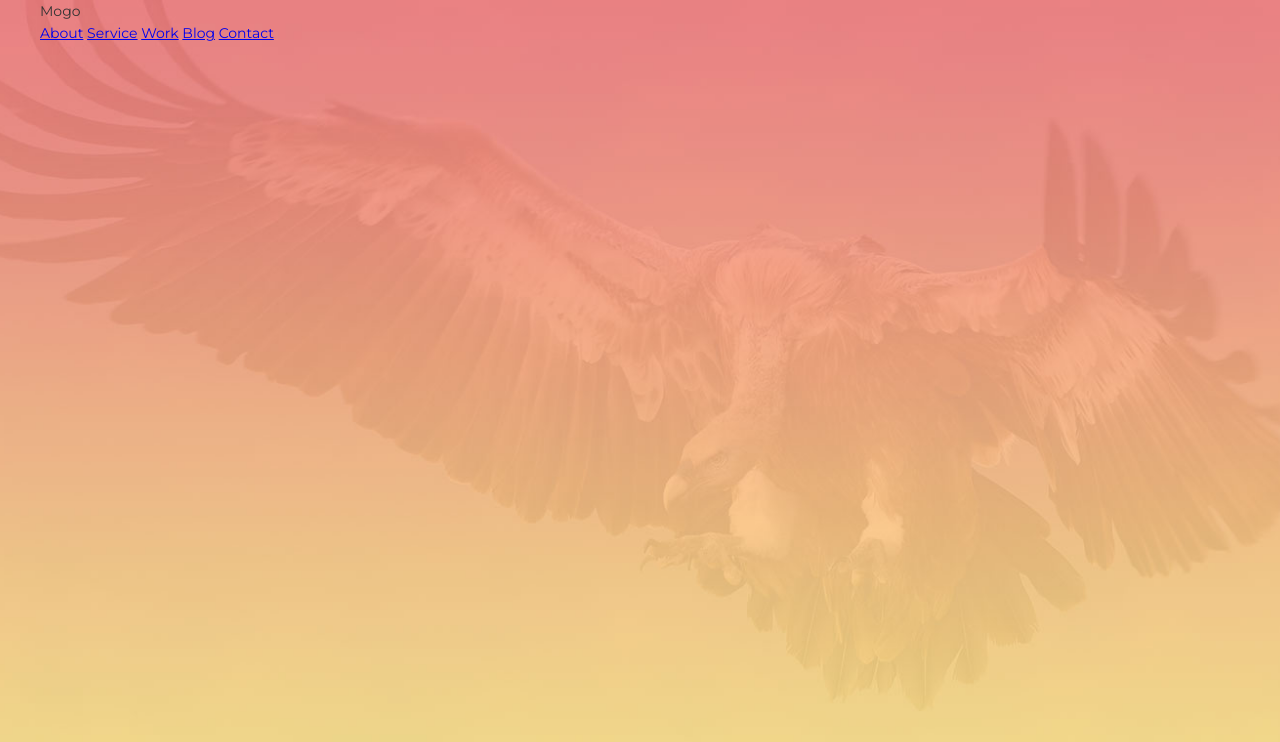
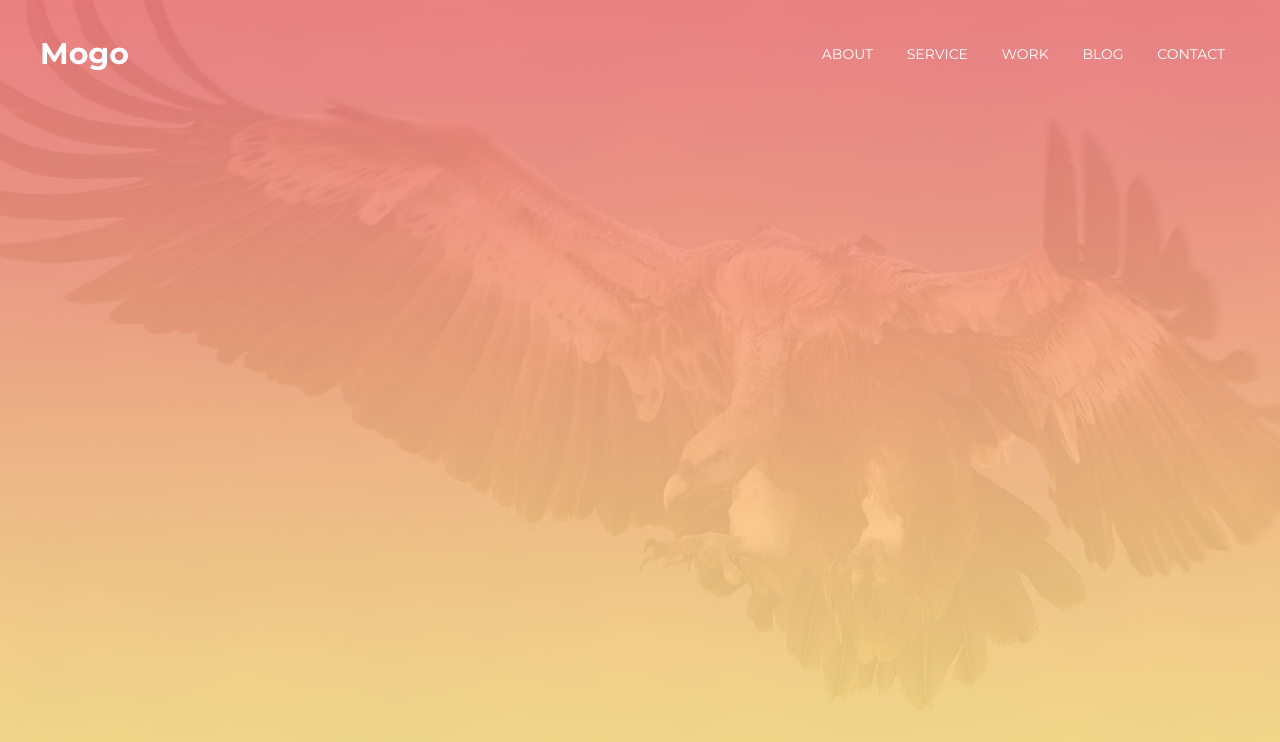
Before and after one commit to fonrabe/Mogo, a plain HTML site: page index.html in a window 1280 px wide. Drawn offline with Linux system fonts and the light colour scheme.

Commit message:
Заголовок и навигация

```diff
--- a/assets/css/style.css
+++ b/assets/css/style.css
@@ -36,9 +36,67 @@ h1, h2, h3, h4, h5, h6 {
 
 .header {
     position: absolute;
+    padding-top: 30px;
     width: 100%;
     top: 0;
     left: 0;
     right: 0;
     z-index: 100;
 }
+
+.header__inner {
+    display: flex;
+    justify-content: space-between;     /* элементы по разные стороны блока */
+    align-items: center;
+}
+
+.header__logo {
+    font-size: 30px;
+    font-weight: 700;
+    color: #fff;
+}
+
+/* Nav */
+
+.nav {
+    font-size: 14 px;
+    text-transform: uppercase;
+}
+
+.nav__link {
+    display: inline-block;  /* элементы в строку */
+    vertical-align: top;
+    margin: 0 15px;         /* расстояние между элементами */
+    position: relative;
+
+    color: #fff;
+    text-decoration: none;
+    transition: color .15s linear;  /* чтобы цвет менялся плавно */
+}
+
+
+/* псевдо-элементы */
+.nav__link::after {
+    display: block;
+    content: "";
+    width: 100%;
+    height: 3px;
+
+
+    background-color: #fce38a;
+    opacity: 0;
+    position: absolute;  /* относительно родителя, там должно быть position: relative; */
+    top: 100%;
+    left: 0;
+    z-index: 1;
+
+    transition: opacity .15s linear;
+}
+
+.nav__link:hover {
+    color: #fce38a;
+}
+
+.nav__link:hover::after {
+    opacity: 1;
+}
--- a/index.html
+++ b/index.html
@@ -10,14 +10,14 @@
     <header class="header">
         <div class="container">
             <div class="header__inner">
-                <div class="logo">Mogo</div>        <!-- логотип -->
+                <div class="header__logo">Mogo</div>        <!-- логотип -->
 
-                <nav>
-                    <a href="#">About</a>
-                    <a href="#">Service</a>
-                    <a href="#">Work</a>
-                    <a href="#">Blog</a>
-                    <a href="#">Contact</a>
+                <nav class="nav">
+                    <a class="nav__link" href="#">About</a>
+                    <a class="nav__link" href="#">Service</a>
+                    <a class="nav__link" href="#">Work</a>
+                    <a class="nav__link" href="#">Blog</a>
+                    <a class="nav__link" href="#">Contact</a>
                 </nav>
             </div>
         </div>
```
